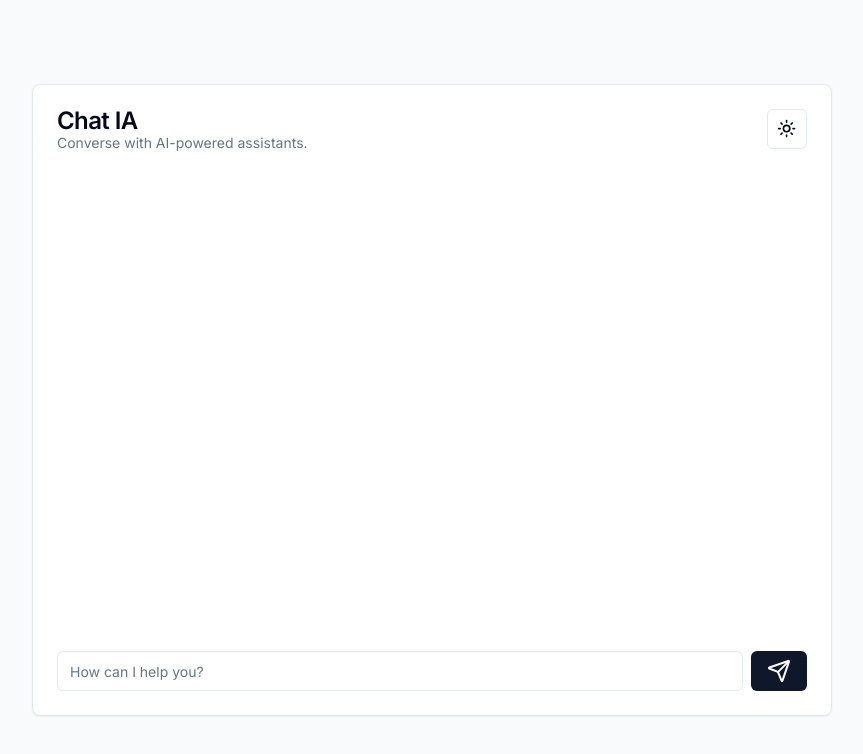
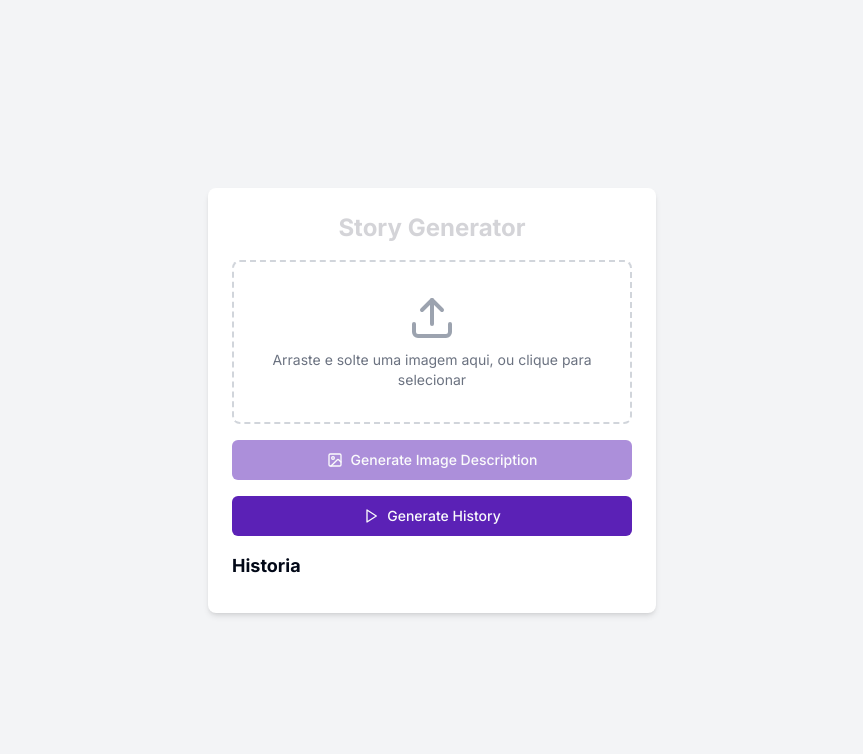
Before and after one commit to Adao-Angelo/chat-AI-, a Next.js app: page / in a window 1280 px wide. Shown: the top 754 px of the page, without its empty margins (208-1071 px from the left). Built offline with nearby package versions, Linux system fonts and the light colour scheme.

Commit message:
create page

```diff
--- a/package.json
+++ b/package.json
@@ -11,6 +11,7 @@
   "dependencies": {
     "@ai-sdk/google": "^0.0.46",
     "@ai-sdk/openai": "^0.0.54",
+    "@google/generative-ai": "^0.19.0",
     "@radix-ui/react-avatar": "^1.1.0",
     "@radix-ui/react-dialog": "^1.1.1",
     "@radix-ui/react-dropdown-menu": "^2.1.1",
@@ -26,6 +27,7 @@
     "openai-edge": "^1.2.2",
     "react": "^18",
     "react-dom": "^18",
+    "react-dropzone": "^14.2.3",
     "react-syntax-highlighter": "^15.5.0",
     "tailwind-merge": "^2.5.2",
     "tailwindcss-animate": "^1.0.7",
--- a/src/app/layout.tsx
+++ b/src/app/layout.tsx
@@ -6,7 +6,7 @@ import { ThemeProvider } from "@/providers/ThemeProvider";
 const inter = Inter({ subsets: ["latin"] });
 
 export const metadata: Metadata = {
-  title: "Chat IA",
+  title: "History IA",
   description: "This is the chat IA.",
 };
 
--- a/src/app/page.tsx
+++ b/src/app/page.tsx
@@ -1,9 +1,134 @@
-import { Chat } from "@/components/Chat";
+"use client";
 
-export default function Home() {
+import { useState, useCallback, cache } from "react";
+import { useDropzone } from "react-dropzone";
+import { Upload, Image as ImageIcon, X, Play } from "lucide-react";
+import { Button } from "@/components/ui/button";
+import Image from "next/image";
+import { getGemini, query } from "@/services";
+
+export default function History() {
+  const [image, setImage] = useState<string | null>(null);
+  const [file, setFile] = useState<File | null>(null);
+  const [generatedText, setGeneratedText] = useState<string | null>(null);
+  const [history, setHistory] = useState<string>("");
+
+  const onDrop = useCallback((acceptedFiles: File[]) => {
+    const file = acceptedFiles[0];
+    setImage(URL.createObjectURL(file));
+    setFile(file);
+  }, []);
+
+  const { getRootProps, getInputProps, isDragActive } = useDropzone({
+    onDrop,
+    accept: { "image/*": [] },
+    multiple: false,
+  });
+
+  const removeImage = () => {
+    setImage(null);
+    setFile(null);
+    setGeneratedText(null);
+  };
+
+  const handleGenerateHistory = async () => {
+    console.log(file);
+    if (file) {
+      try {
+        const response = await query(file);
+        setGeneratedText(response.generated_text);
+      } catch (error) {
+        console.error("Error generating history:", error);
+      }
+    }
+  };
+
+  async function generateHistory(text: string) {
+    try {
+      const data = await getGemini(text);
+      setHistory(data.message);
+    } catch (error) {
+      console.log("error on gemini", error);
+    }
+  }
+
   return (
-    <main className="flex min-h-screen  bg-slate-50 items-center justify-center">
-      <Chat />
-    </main>
+    <div className="flex flex-col items-center justify-center min-h-screen bg-gray-100 p-4">
+      <div className="w-full max-w-md bg-white rounded-lg shadow-md p-6">
+        <h1 className="text-2xl text-zinc-300 font-bold mb-4 text-center">
+          Story Generator
+        </h1>
+
+        {!image ? (
+          <div
+            {...getRootProps()}
+            className={`border-2 border-dashed rounded-lg p-8 text-center cursor-pointer transition-colors ${
+              isDragActive
+                ? "border-primary bg-primary/10"
+                : "border-gray-300 hover:border-primary"
+            }`}
+          >
+            <input {...getInputProps()} />
+            <Upload className="mx-auto h-12 w-12 text-gray-400" />
+            <p className="mt-2 text-sm text-gray-500">
+              Arraste e solte uma imagem aqui, ou clique para selecionar
+            </p>
+          </div>
+        ) : (
+          <div className="relative">
+            <Image
+              src={image}
+              alt="Preview"
+              width={400}
+              height={300}
+              className="w-full h-auto rounded-lg"
+            />
+            <Button
+              variant="destructive"
+              size="icon"
+              className="absolute top-2 right-2"
+              onClick={removeImage}
+            >
+              <X className="h-4 w-4" />
+            </Button>
+          </div>
+        )}
+
+        <div className="mt-4">
+          <Button
+            className="w-full bg-violet-800 text-gray-50 hover:bg-violet-300 hover:text-violet-900"
+            onClick={handleGenerateHistory}
+            disabled={!file}
+          >
+            <ImageIcon className="mr-2 h-4 w-4" />
+            Generate Image Description
+          </Button>
+        </div>
+        <div className="mt-4">
+          <Button
+            className="w-full bg-violet-800 text-gray-50 hover:bg-violet-300 hover:text-violet-900"
+            onClick={() => {
+              generateHistory("dois amigos");
+            }}
+          >
+            <Play className="mr-2 h-4 w-4" />
+            Generate History
+          </Button>
+        </div>
+
+        {generatedText && (
+          <div className="mt-4">
+            <p className="text-[14px] text-justify p-4 text-zinc-700">
+              {generatedText}
+            </p>
+          </div>
+        )}
+
+        <div className="mt-4">
+          <h1 className="font-bold text-[18px]">Historia</h1>
+          <p className="text-[14px] mt-[10px] text-zinc-700">{history}</p>
+        </div>
+      </div>
+    </div>
   );
 }
--- a/src/components/Chat.tsx
+++ b/src/components/Chat.tsx
@@ -16,6 +16,7 @@ import { useChat } from "ai/react";
 import { ScrollArea } from "./ui/scroll-area";
 import MessageFormatter from "./MessageFormatter";
 import { ModeToggle } from "./Theme";
+import { Skeleton } from "@/components/ui/skeleton";
 
 export interface ChatProps {}
 
--- /dev/null
+++ b/src/services/index.ts
@@ -0,0 +1,48 @@
+import { GoogleGenerativeAI } from "@google/generative-ai";
+
+const google_api_key: string = "AIzaSyAyiw4yhVAfNlGvl2-bM6de-LooaumRuZ0";
+const generative_ai = new GoogleGenerativeAI(google_api_key);
+
+async function getGemini(messages: string) {
+  const prompt: string = `Gera um hitoria com base a esse texto "${messages}"`;
+  const model = generative_ai.getGenerativeModel({
+    model: "gemini-pro",
+  });
+
+  const result = await model.generateContent(prompt);
+  const message = result.response;
+  const text = message.text();
+
+  return {
+    status: "success",
+    message: text,
+    name: "Gemini",
+  };
+}
+
+type QueryResponse = {
+  generated_text: string;
+};
+
+async function query(file: File): Promise<QueryResponse> {
+  const formData = new FormData();
+  formData.append("file", file);
+
+  const response = await fetch(
+    "https://api-inference.huggingface.co/models/Salesforce/blip-image-captioning-base",
+    {
+      headers: {
+        Authorization: "Bearer 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",
+      },
+      method: "POST",
+      body: formData,
+    }
+  ).catch((error) => {
+    throw new Error("Failed to generate history");
+  });
+
+  const result = (await response.json()) as QueryResponse;
+  return result;
+}
+
+export { getGemini, query };
```
Also changed, not shown: src/app/api/request.ts (added), 1 other file (tests, documents, lock files or other folders).
